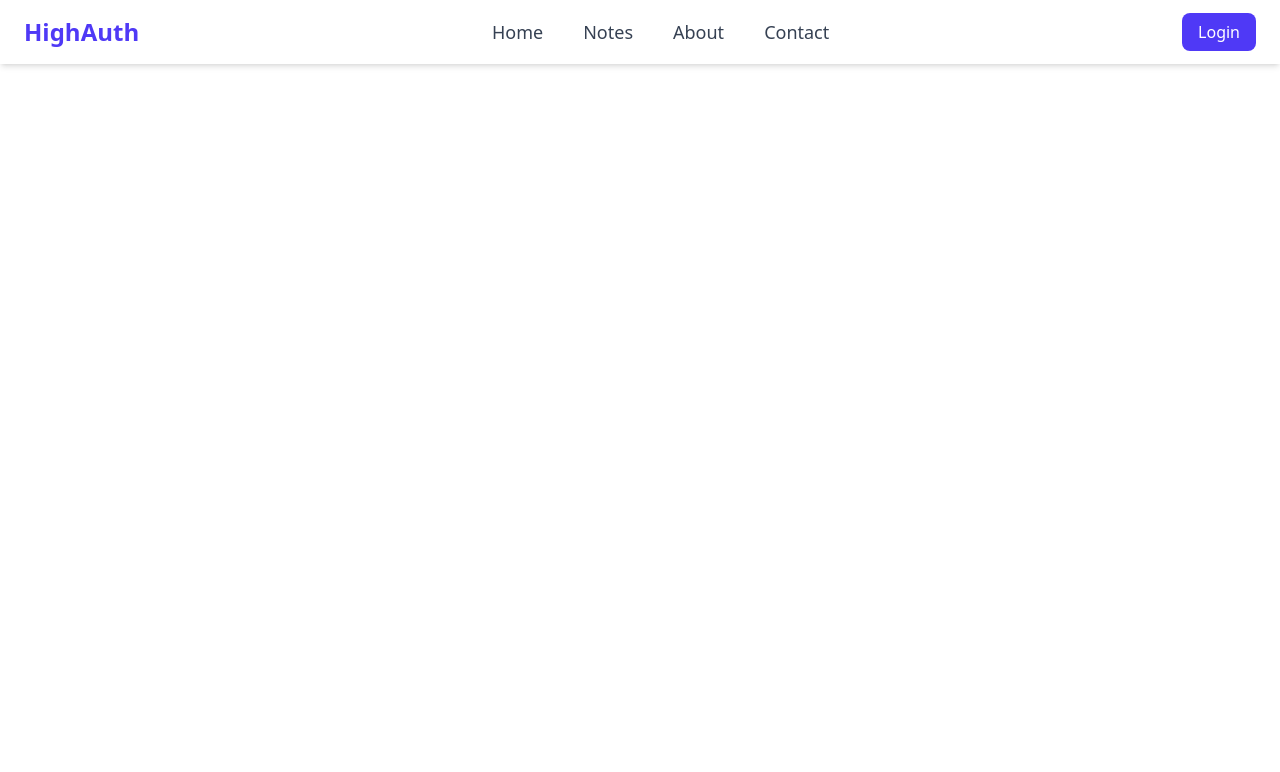
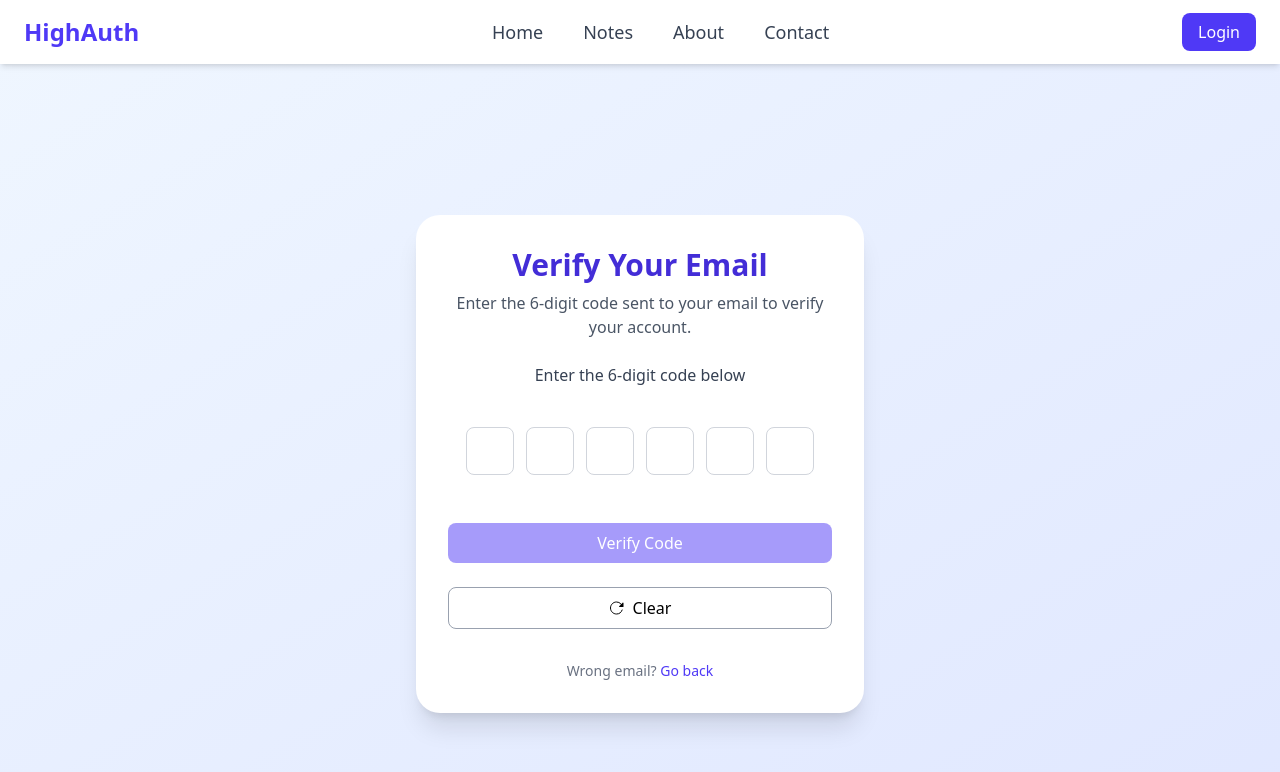
Before and after one commit to Shivam-Gupta-git/Login-Authentication-, a React app in the folder frontend/: page /verify-otp/1 in a window 1280 px wide. Shown: the top 772 px of the page. Built offline with nearby package versions, Linux system fonts and the light colour scheme; no server answers; the HTML template or start-up script is replaced by a standard one.

Commit message:
Add VerifyOTP route to App component

```diff
--- a/frontend/src/App.jsx
+++ b/frontend/src/App.jsx
@@ -11,6 +11,7 @@ import Contact from './pages/Contact'
 import Notes from './pages/Notes'
 import ProtectedRouter from './components/ProtectedRouter'
 import ForgotPassword from './pages/ForgotPassword'
+import VerifyOTP from './pages/VerifyOTP'
 
 function App() {
 
@@ -27,6 +28,7 @@ function App() {
       <Route path='/contact' element={<Contact/>}></Route>
       <Route path='/notes' element={<ProtectedRouter><Notes/></ProtectedRouter>}></Route>
       <Route path='/forgotPassword' element={<ForgotPassword/>}></Route>
+      <Route path='/verify-otp/:email' element={<VerifyOTP/>}></Route>
     </Routes>
     </>
   )
--- /dev/null
+++ b/frontend/src/pages/VerifyOTP.jsx
@@ -0,0 +1,152 @@
+import axios from "axios";
+import React, { useContext, useRef, useState } from "react";
+import { Link, useParams } from "react-router-dom";
+import { UserContext } from "../context/UserContext";
+import { IoReload } from "react-icons/io5";
+
+function VerifyOTP() {
+  const { backend_URL, navigate } = useContext(UserContext);
+  const [otp, setOtp] = useState(["", "", "", "", "", ""]);
+  const [isVerified, setIsVerified] = useState(false);
+  const [loading, setLoading] = useState(false);
+  const [errorMessage, setErrorMessage] = useState("");
+  const [successMessage, setSuccessMessage] = useState("");
+  const inputRefs = useRef([]);
+  const { email } = useParams();
+
+  const handelChange = (index, value) => {
+    if (value.length > 1) return;
+    const updatedOtp = [...otp];
+    updatedOtp[index] = value;
+    setOtp(updatedOtp);
+    if (value && index < 5) {
+      inputRefs.current[index + 1]?.focus();
+    }
+  };
+
+  const handelVerify = async () => {
+    const finalOtp = otp.join("");
+    if (finalOtp.length !== 6) {
+      setErrorMessage("Please enter a valid 6-digit code.");
+      return;
+    }
+
+    try {
+      setLoading(true);
+      const response = await axios.post(
+        `${backend_URL}/api/user/verify-otp/${email}`,
+        { otp: finalOtp }
+      );
+      setSuccessMessage(response.data.message);
+      setTimeout(() => {
+        navigate(`/change-password/${email}`);
+      }, 2000);
+    } catch (error) {
+      console.log(error);
+      setErrorMessage(
+        error.response?.data?.message ||
+          "Verification failed. Please try again."
+      );
+    } finally {
+      setLoading(false);
+    }
+  };
+
+  const clearOtp = () => {
+    setOtp(["", "", "", "", "", ""]);
+    setErrorMessage("");
+    inputRefs.current[0]?.focus();
+  };
+
+  return (
+    <div className="min-h-screen bg-linear-to-br from-blue-50 to-indigo-100 flex items-center justify-center px-4">
+      <div className="bg-white max-w-md w-full p-8 rounded-3xl shadow-xl flex flex-col gap-6">
+        {/* Header */}
+        <div className="text-center">
+          <h1 className="text-3xl font-bold text-indigo-700">
+            Verify Your Email
+          </h1>
+          <p className="mt-2 text-gray-600">
+            Enter the 6-digit code sent to your email to verify your account.
+          </p>
+        </div>
+
+        {/* Status / Instructions */}
+        {isVerified ? (
+          <div className="text-center text-green-600 font-semibold">
+            ✅ Verification successful! Redirecting...
+          </div>
+        ) : (
+          <div className="text-center text-gray-700 font-medium">
+            Enter the 6-digit code below
+          </div>
+        )}
+
+        {/* OTP Inputs */}
+        {!isVerified && (
+          <div className="flex justify-center gap-3 mt-4">
+            {otp.map((digit, index) => (
+              <input
+                key={index}
+                type="text"
+                maxLength={1}
+                value={digit}
+                onChange={(e) => handelChange(index, e.target.value)}
+                ref={(el) => (inputRefs.current[index] = el)}
+                id={`otp-${index}`}
+                className="w-12 h-12 text-center text-xl border border-gray-300 rounded-lg focus:outline-none focus:ring-2 focus:ring-indigo-400 focus:border-indigo-400"
+              />
+            ))}
+          </div>
+        )}
+
+        {/* Buttons */}
+        {!isVerified && (
+          <button
+            onClick={handelVerify}
+            disabled={loading || otp.some((digit) => digit === "")}
+            className="mt-6 w-full py-2 bg-indigo-600 text-white font-medium rounded-lg hover:bg-indigo-700 transition disabled:opacity-50"
+          >
+            {loading ? "Verifying..." : "Verify Code"}
+          </button>
+        )}
+
+        {/* Clear OTP */}
+        <button
+          onClick={clearOtp}
+          disabled={loading || isVerified}
+          className="w-full py-2 text-black border border-gray-400 duration-300 font-medium rounded-lg
+             hover:bg-blue-300 transition disabled:opacity-50
+             flex items-center justify-center gap-2"
+        >
+          <IoReload />
+          Clear
+        </button>
+
+        {/* Resend OTP */}
+        {!isVerified && (
+          <p className="text-center text-sm text-gray-500 mt-2">
+            Wrong email?{" "}
+            <Link to={'/forgotPassword'} className="text-indigo-600 font-medium hover:text-indigo-700 transition">
+              Go back
+            </Link>
+          </p>
+        )}
+
+        {/* Messages */}
+        {errorMessage && (
+          <div className="bg-red-50 border border-red-200 text-red-700 p-3 rounded-lg text-center mt-4">
+            {errorMessage}
+          </div>
+        )}
+        {successMessage && (
+          <div className="bg-green-50 border border-green-200 text-green-700 p-3 rounded-lg text-center mt-4">
+            {successMessage}
+          </div>
+        )}
+      </div>
+    </div>
+  );
+}
+
+export default VerifyOTP;
```
